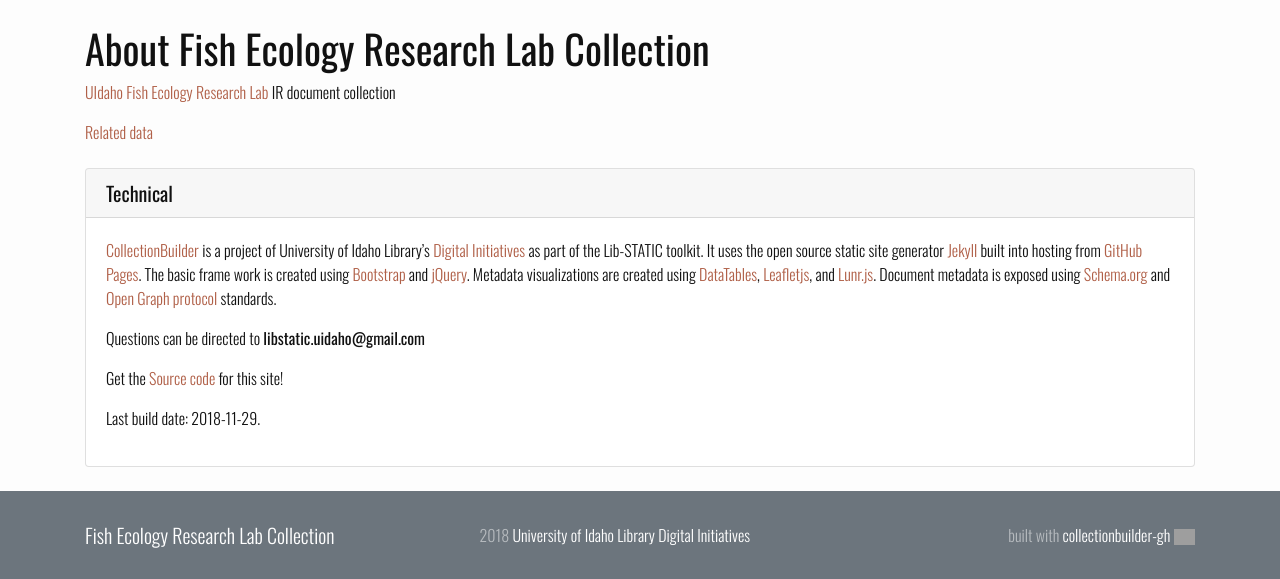
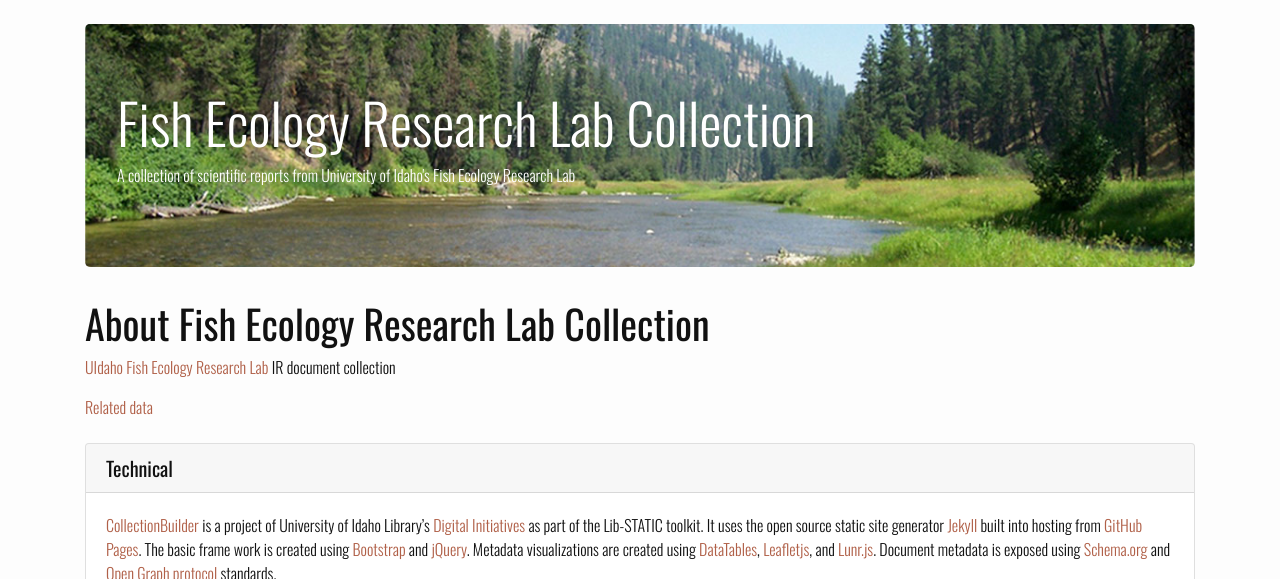
Before and after one commit to uidaholib/FERL_source, a Jekyll site: the page built from pages/about.md, in a window 1280 px wide, cut to the strip 302-881 px from the top of the page. Built offline with Jekyll 4.4.1, drawn with Linux system fonts in a browser that asks for light colours; nearby versions of some CDN libraries; library files that are not in the unit come from our copies.

Commit message:
add jumbotron image

```diff
--- a/_includes/collection-banner.html
+++ b/_includes/collection-banner.html
@@ -1,17 +1,19 @@
 {% if page.layout == "home-infographic" and page.banner-image %}
 <style>
 #home-banner {
-    background-image: url('{{ site.banner-image | relative_url }}');
+    background-image: url('{{ page.banner-image | relative_url }}');
     background-size: cover;
     background-repeat: no-repeat;
     background-position: center;
 }
 </style>
 <div id="home-banner" class="jumbotron feature text-white p-0 mb-0 rounded-0">
+    <div class="container">
     <div class="float-right d-none d-md-block"><a href="https://www.lib.uidaho.edu/digital/" title="University of Idaho Library Digital Initiatives" ><img alt="Digital Initiatives [logo]" class="float-right" src="https://www.lib.uidaho.edu/digital/dilogo_allwhite_sm.png" ></a></div>
-    <div class="jumbo-text p-4">
+    <div class="jumbo-text py-4">
         <h1 class="display-4">{{ site.title }}</h1>
         <p>{{ site.tagline }}</p>
+    </div>
     </div>
 </div>
 {%- else -%}
--- /dev/null
+++ b/_includes/index/jumbotron.html
@@ -0,0 +1,12 @@
+<style>
+    #jumbo-feature {
+        background-image: url('{{ page.featured-image | relative_url }}');
+        background-size: cover;
+        background-repeat: no-repeat;
+        background-position: center;
+    }
+</style>
+<div class="jumbotron feature text-white" id="jumbo-feature">
+    <h2 class="display-4">{{ site.title }}</h2>
+    <p>{{ site.tagline }}</p>
+</div>
--- a/pages/about.md
+++ b/pages/about.md
@@ -3,8 +3,10 @@ title: About
 layout: page
 permalink: /about.html
 # add image to index page bootstrap jumbotron
-featured-image: "objects/test001.jpg"
+featured-image: "assets/images/ferl-river.jpg"
 ---
+
+{% include index/jumbotron.html %}
 
 # About {{ site.title }}
 
```
Also changed, not shown: index.md (+1 -0 lines), assets/images/ferl-river.jpg (added).
